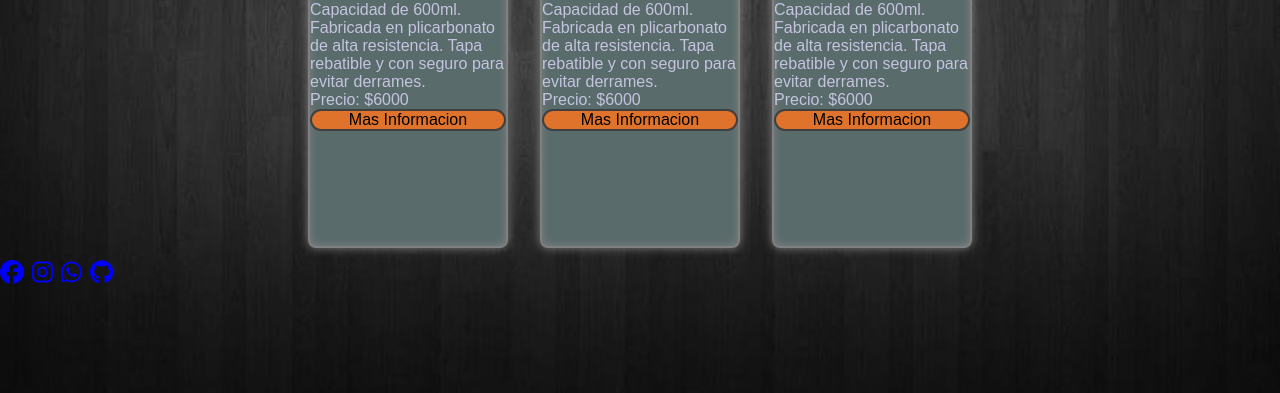
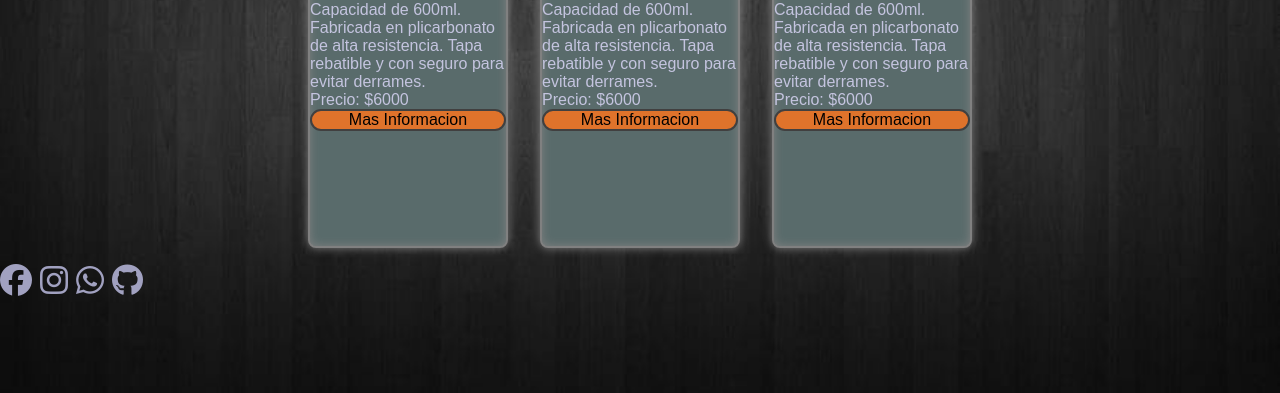
Before and after one commit to matiiu-93/Proyecto-Memento, a plain HTML site: page index.html in a window 1280 px wide. Shown: the part 349-742 px from the top of the page. Drawn offline with Linux system fonts and the light colour scheme.

Commit message:
cambios index.html

```diff
--- a/index.html
+++ b/index.html
@@ -39,16 +39,6 @@
                 </li>
             </ul>
         </div> -->
-        <!-- <div class="carrousel">
-            <div class="grande">
-                <img src="#" alt="Imagen 1" class="img">
-                <img src="#" alt="Imagen 2" class="img">
-            </div>
-            <ul class="puntos">
-                <li class="punto"></li>
-                <li class="punto"></li>
-            </ul>
-        </div> -->
     </header>
     <main>
         <div class="cardContainer">
@@ -78,10 +68,10 @@
     </main>
     <footer>
         <div class="contact">
-            <a href="https://www.facebook.com/profile.php?id=100082838217218"><i class="fa-brands fa-facebook fa-xl"></i>
-            <a href="https://www.instagram.com/memento_marroquineria.and.more/"><i class="fa-brands fa-instagram fa-xl"></i>
-            <a href=""><i class="fa-brands fa-whatsapp fa-xl"></i></a></button>
-            <a href="https://github.com/matiiu-93"><i class="fa-brands fa-github fa-xl"></i></a>
+            <a href="https://www.facebook.com/profile.php?id=100082838217218"><i class="fa-brands fa-facebook fa-2x"></i>
+            <a href="https://www.instagram.com/memento_marroquineria.and.more/"><i class="fa-brands fa-instagram fa-2x"></i>
+            <a href=""><i class="fa-brands fa-whatsapp fa-2x"></i></a></button>
+            <a href="https://github.com/matiiu-93"><i class="fa-brands fa-github fa-2x"></i></a>
         </div>
     </footer>
     <script src="./JS/main.js"></script>
--- a/styles/style.css
+++ b/styles/style.css
@@ -78,9 +78,10 @@ body {
     }
 }
 
-/*CARROUSEL
+/* CARROUSEL
 .slider-box {
     width: 100%dw;
+
     height: auto;
     margin: 50px auto 0;
 }
@@ -92,6 +93,7 @@ body {
 }
 .slider-box li{
     width: 100vw;
+    max-width: 1000px;
     list-style: none;
     position: relative;
 }
@@ -117,40 +119,7 @@ body {
 
     75% {margin-left: -300%;}
     100% {margin-left: -300%;}
-}*/
-/*.carrousel {
-    width: 90%;
-    max-width: 120em;
-    background-color: lightskyblue;
-}
-.carrousel .grande {
-    width: 200%;
-    background-color: orange;
-    display: flex;
-    flex-flow: row nowrap;
-    justify-content: flex-start;
-    align-items: center;
-}
-.carrousel .img {
-    width: calc(100%/2);
-    background-color: lime;
-}
-.carrousel .puntos {
-    width: 100%;
-    background-color: red;
-    padding: 1em;
-    display: flex;
-    flex-flow: row nowrap;
-    justify-content: center;
-    align-items: center;
-}
-.carrousel .punto {
-    width: 2em;
-    height: 2em;
-    background-color: blue;
-    margin: 1em;
-
-}*/
+} */
 /*TARJETAS*/
 .cardContainer {
     padding: auto;
@@ -201,5 +170,5 @@ body {
     gap: 0.5rem ;
 }
 .contact i {
-    color: blue;
+    color: rgb(161, 161, 192);
 }
```
Also changed, not shown: quienes_somos.html (+2 -2 lines).
